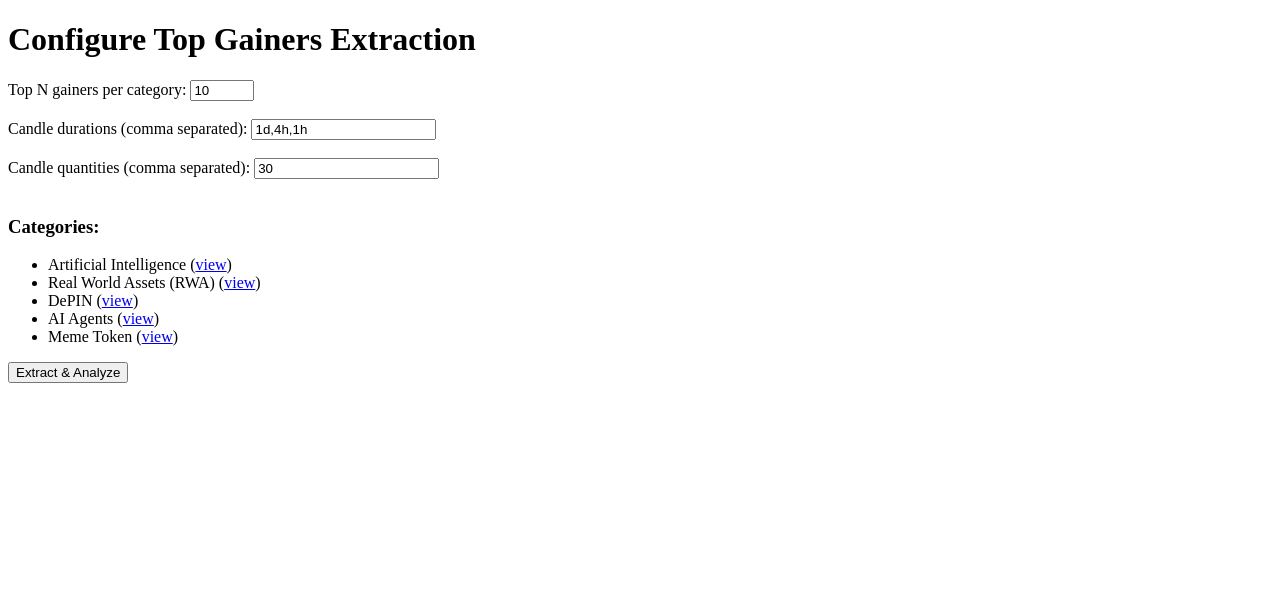
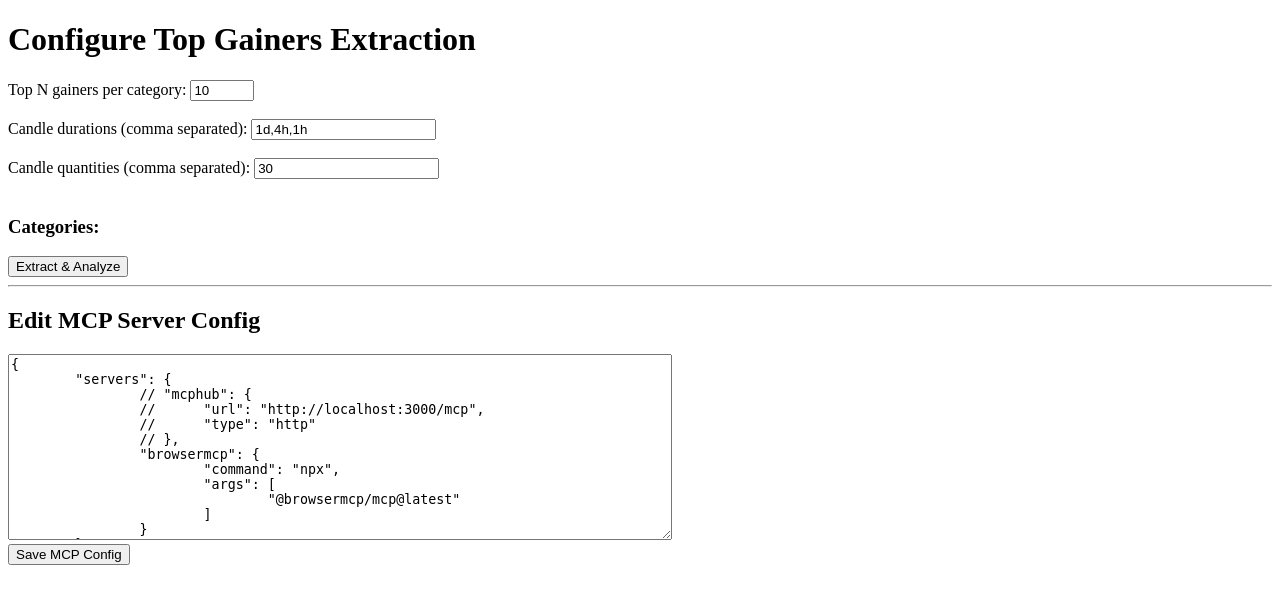
Before and after one commit to g8d3/p1, a Flask app: page / in a window 1280 px wide. Shown: the top 604 px of the page. Run offline with Flask 3, Linux system fonts and the light colour scheme.

Commit message:
Jul 11, 2025, 7:45 PM

```diff
--- a/s4-trade/t1/app.py
+++ b/s4-trade/t1/app.py
@@ -1,41 +1,85 @@
-from flask import Flask, render_template, request, redirect, url_for
+from flask import Flask, render_template, request, redirect, url_for, flash
 import os
+import json
+import requests
 
 app = Flask(__name__)
+app.secret_key = 'change_this_secret_key'
 
-# Configurable categories
-CATEGORIES = [
-    ("Artificial Intelligence", "https://www.coingecko.com/en/categories/artificial-intelligence"),
-    ("Real World Assets (RWA)", "https://www.coingecko.com/en/categories/real-world-assets-rwa"),
-    ("DePIN", "https://www.coingecko.com/en/categories/depin"),
-    ("AI Agents", "https://www.coingecko.com/en/categories/ai-agents"),
-    ("Meme Token", "https://www.coingecko.com/en/categories/meme-token"),
-]
+def load_mcp_config():
+    mcp_config_path = os.path.join(os.path.dirname(__file__), 'mcp_servers.json')
+    if os.path.exists(mcp_config_path):
+        with open(mcp_config_path, 'r') as f:
+            text = f.read()
+        # Remove comments
+        import re
+        text = re.sub(r'//.*', '', text)
+        text = re.sub(r'/\*.*?\*/', '', text, flags=re.DOTALL)
+        try:
+            return json.loads(text)
+        except Exception:
+            return None
+    return None
+
+
 
 @app.route('/', methods=['GET', 'POST'])
 def index():
+    mcp_config_path = os.path.join(os.path.dirname(__file__), 'mcp_servers.json')
+    mcp_config = ''
+    if os.path.exists(mcp_config_path):
+        with open(mcp_config_path, 'r') as f:
+            mcp_config = f.read()
+
+    config_obj = load_mcp_config()
+    categories = config_obj.get('categories', []) if config_obj else []
+
     if request.method == 'POST':
-        n = int(request.form.get('n', 10))
-        durations = request.form.get('durations', '1d,4h,1h').split(',')
-        quantities = request.form.get('quantities', '30').split(',')
+        if 'save_mcp_config' in request.form:
+            new_config = request.form.get('mcp_config', '')
+            def strip_json_comments(text):
+                import re
+                text = re.sub(r'//.*', '', text)
+                text = re.sub(r'/\*.*?\*/', '', text, flags=re.DOTALL)
+                return text
+            try:
+                config_no_comments = strip_json_comments(new_config)
+                json.loads(config_no_comments)  # Validate JSON
+                with open(mcp_config_path, 'w') as f:
+                    f.write(new_config)
+                flash('MCP config saved! (comments allowed)', 'success')
+                mcp_config = new_config
+            except Exception as e:
+                flash(f'Error saving MCP config: {e}', 'error')
+        else:
+            n = int(request.form.get('n', 10))
+            durations = request.form.get('durations', '1d,4h,1h').split(',')
+            quantities = request.form.get('quantities', '30').split(',')
 
-        # --- browsermcp scraping stub ---
-        # Replace this stub with actual browsermcp tool calls
-        results = []
-        for name, url in CATEGORIES:
-            # Simulate extracted data for demo
-            category_results = []
-            for i in range(n):
-                category_results.append({
-                    'coin': f'Coin_{i+1}_{name}',
-                    'change_24h': f'{5+i*2:.2f}%',
-                    'vol_24h': f'{10000+i*5000}',
-                    'link': f'{url}/en/coins/coin_{i+1}_{name.lower().replace(" ", "_")}'
-                })
-            results.append({'category': name, 'items': category_results})
-
-        return render_template('results.html', n=n, durations=durations, quantities=quantities, categories=CATEGORIES, results=results)
-    return render_template('index.html', categories=CATEGORIES)
+            results = []
+            if config_obj:
+                mcp_server = config_obj.get('server', {})
+                endpoint = mcp_server.get('endpoint', '')
+                url = mcp_server.get('url', '')
+                headers = mcp_server.get('headers', {})
+                payload = {
+                    'categories': categories,
+                    'n': n,
+                    'durations': durations,
+                    'quantities': quantities
+                }
+                try:
+                    resp = requests.post(url + endpoint, json=payload, headers=headers, timeout=60)
+                    if resp.status_code == 200:
+                        results = resp.json().get('results', [])
+                    else:
+                        flash(f'MCP server error: {resp.text}', 'error')
+                except Exception as e:
+                    flash(f'Error contacting MCP server: {e}', 'error')
+            else:
+                flash('Invalid MCP config.', 'error')
+            return render_template('results.html', n=n, durations=durations, quantities=quantities, categories=categories, results=results)
+    return render_template('index.html', categories=categories, mcp_config=mcp_config)
 
 @app.route('/results')
 def results():
--- /dev/null
+++ b/s4-trade/t1/mcp_servers.json
@@ -0,0 +1,15 @@
+{
+	"servers": {
+		// "mcphub": {
+		// 	"url": "http://localhost:3000/mcp",
+		// 	"type": "http"
+		// },
+		"browsermcp": {
+			"command": "npx",
+			"args": [
+				"@browsermcp/mcp@latest"
+			]
+		}
+	},
+	"inputs": []
+}
--- a/s4-trade/t1/templates/index.html
+++ b/s4-trade/t1/templates/index.html
@@ -20,5 +20,21 @@
         </ul>
         <button type="submit">Extract & Analyze</button>
     </form>
+
+    <hr>
+    <h2>Edit MCP Server Config</h2>
+    <form method="post">
+        <textarea name="mcp_config" rows="12" cols="80">{{ mcp_config }}</textarea><br>
+        <button type="submit" name="save_mcp_config">Save MCP Config</button>
+    </form>
+    {% with messages = get_flashed_messages(with_categories=true) %}
+      {% if messages %}
+        <ul>
+        {% for category, message in messages %}
+          <li><strong>{{ category }}:</strong> {{ message }}</li>
+        {% endfor %}
+        </ul>
+      {% endif %}
+    {% endwith %}
 </body>
 </html>
```
